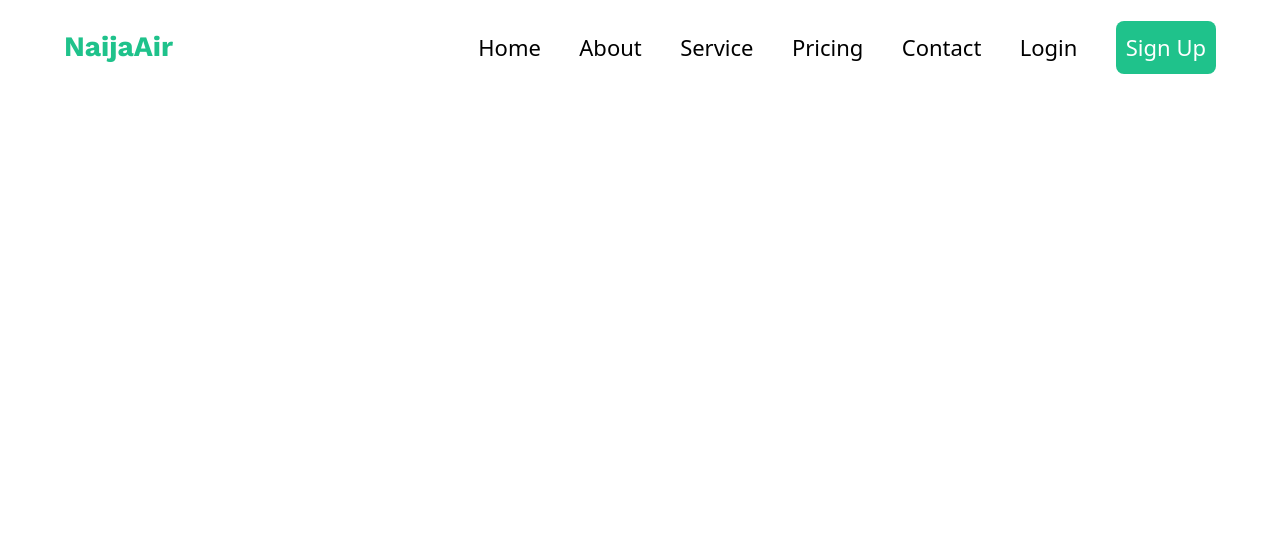
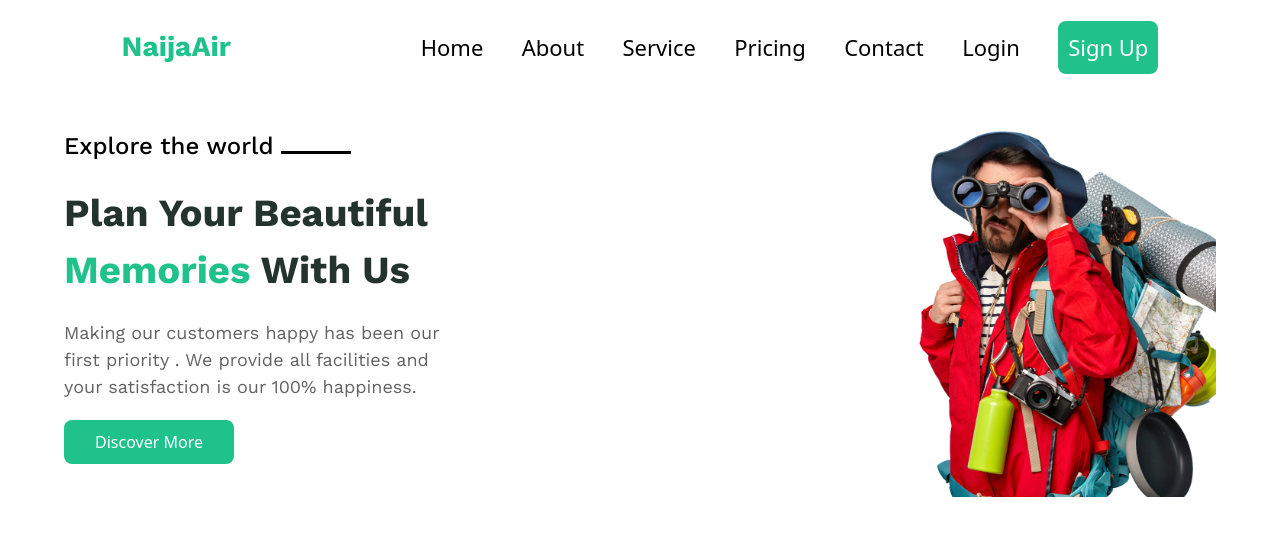
Before and after one commit to Abdulsalamdev/vacation-website, a Next.js app: page / in a window 1280 px wide. Shown: the top 536 px of the page. Built offline with nearby package versions, Linux system fonts and the light colour scheme.

Commit message:
updating

```diff
--- /dev/null
+++ b/components/intoduction.tsx
@@ -0,0 +1,31 @@
+import Image from "next/image";
+import React from "react";
+
+export function Introduction() {
+  return (
+    <div className="flex-wrap  gap-[30px] items-center justify-between md:flex">
+      <div className="flex flex-col gap-[20px]">
+        <p className="text-[24px] text-[black] font-Work-Sans font-medium">
+          Explore the world{" "}
+          <span className="w-[70px] h-[3px] bg-[black] inline-block"></span>
+        </p>
+        <p className="flex flex-col text-[clamp(30px,3vw,48px)] text-[#25332E] font-Work-Sans font-bold">
+          <span>Plan Your Beautiful</span>
+          <span>
+            <span className="text-[#1FC28B]">Memories</span> With Us
+          </span>
+        </p>
+        <p className="text-[#626262] font-Work-Sans text-[18px] max-w-[400px]">
+          Making our customers happy has been our first priority . We provide
+          all facilities and your satisfaction is our 100% happiness.
+        </p>
+        <button className="bg-[#1FC28B] text-[white] flex justify-center items-center w-[170px]  p-[10px] rounded-[8px]">
+          Discover More
+        </button>
+      </div>
+      <div>
+        <Image src={"/images/bross.png"} alt={""} width={300} height={300} />
+      </div>
+    </div>
+  );
+}
--- a/components/navBar.tsx
+++ b/components/navBar.tsx
@@ -16,14 +16,14 @@ export function NavBar() {
   ];
 
   return (
-    <div className="w-[90%] m-auto flex justify-between py-[21px] items-center">
+    <div className="w-[90%] m-auto flex justify-between py-[21px] items-center gap-[10px]">
       <div className="text-[#1FC28B] text-[clamp(25px,2.2vw,40px)] font-Work-Sans font-bold">
         NaijaAir
       </div>
       <div className="hidden gap-[clamp(30px,3vw,50px)] items-center lg:flex">
         {items.map((item, index) => (
           <Link
-            className="text-[black] font-normal text-[22px] last:bg-[#1FC28B] last:p-[10px] last:text-[white] last:rounded-[8px]"
+            className="text-[black] font-normal text-[22px] last:bg-[#1FC28B] last:p-[10px] last:text-[white] last:rounded-[8px] whitespace-nowrap"
             href={item.link}
             key={index}
           >
--- a/pages/index.tsx
+++ b/pages/index.tsx
@@ -1,13 +1,17 @@
 import Image from "next/image";
 import { Inter } from "next/font/google";
 import { NavBar } from "@/components/navBar";
+import { Introduction } from "@/components/intoduction";
 
 const inter = Inter({ subsets: ["latin"] });
 
 export default function Home() {
   return (
     <div>
-      <NavBar />
+      <div className="w-[90%] m-auto">
+        <NavBar />
+        <Introduction />
+      </div>
     </div>
   );
 }
```
